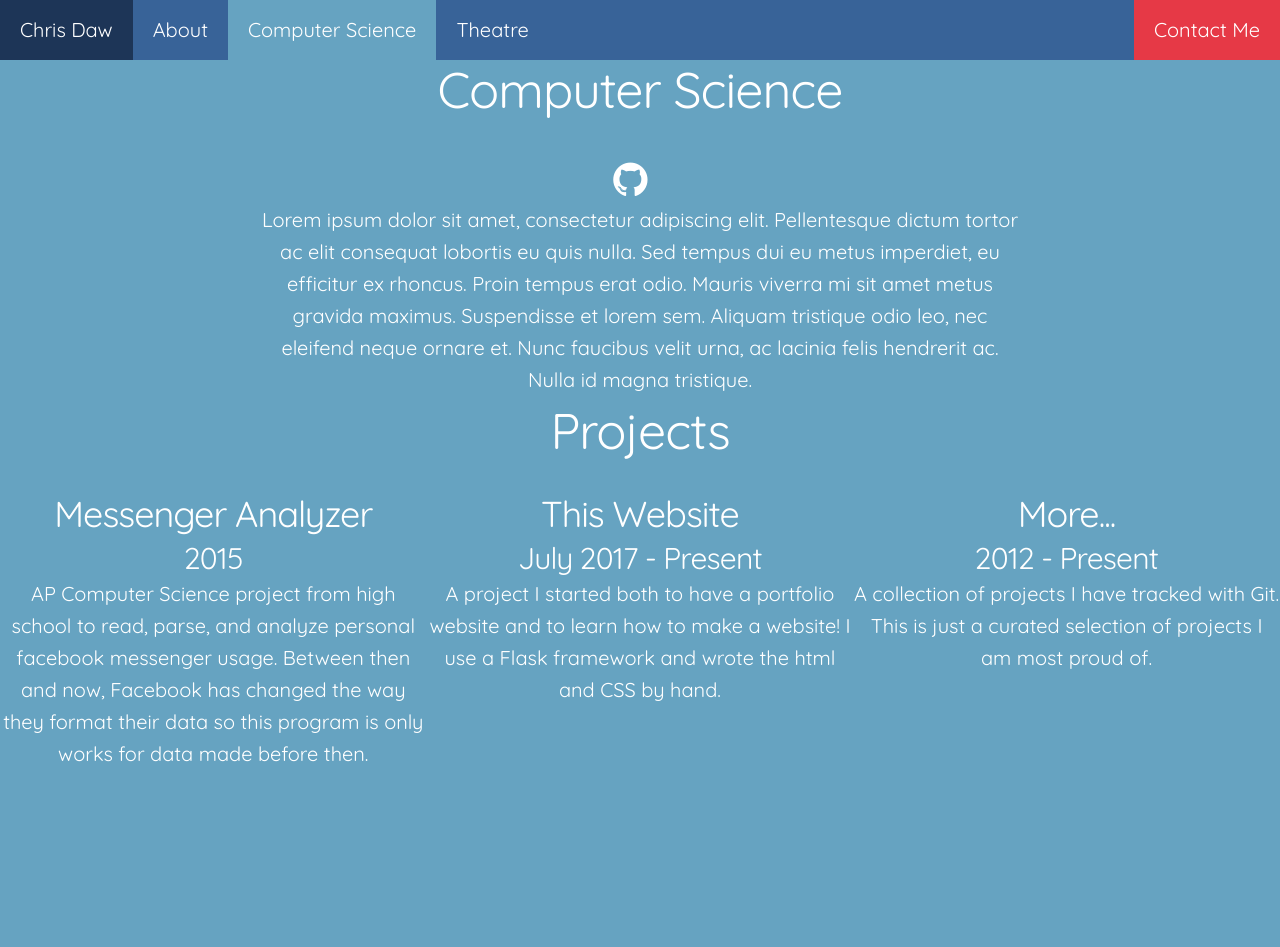
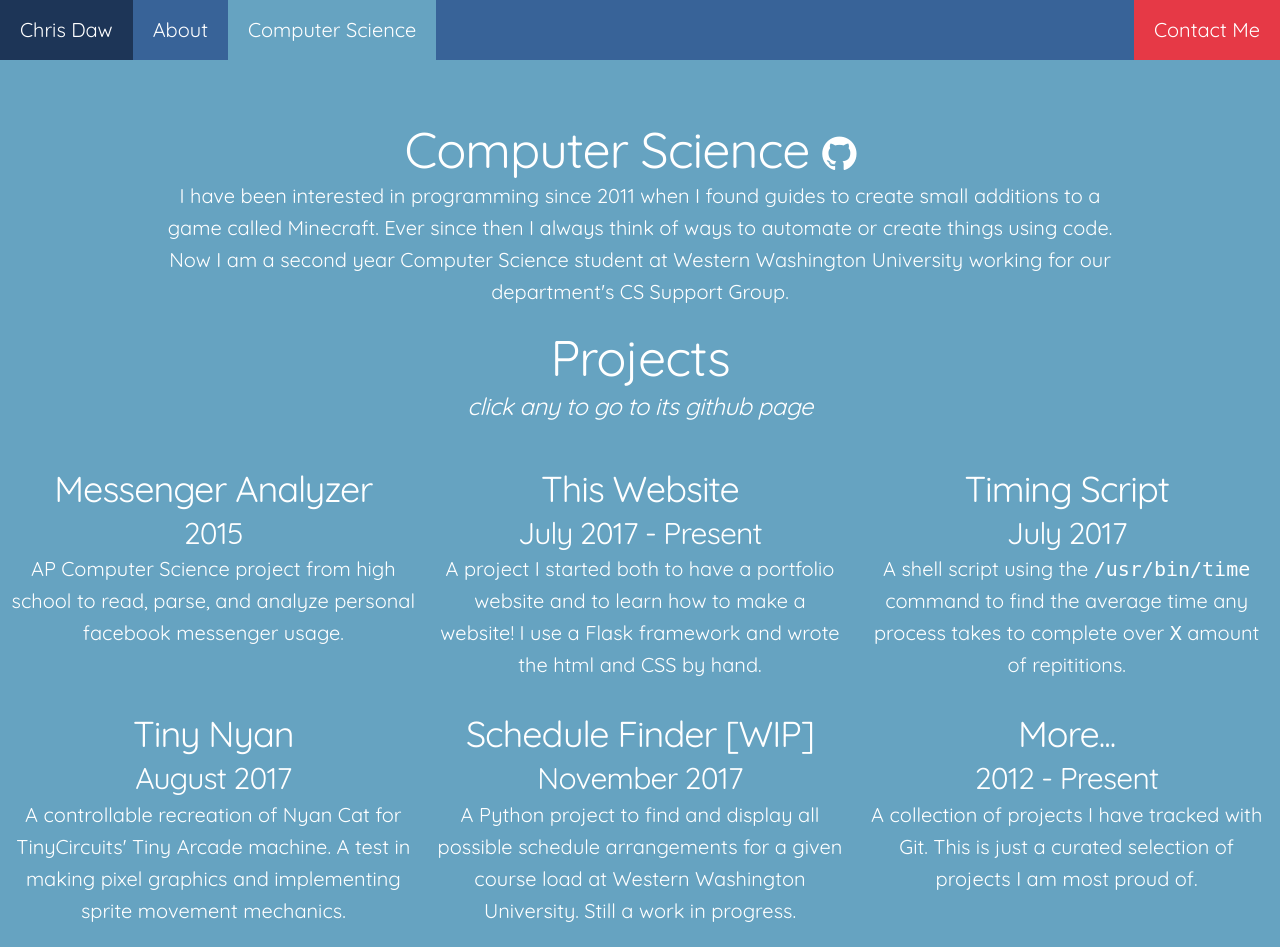
Before and after one commit to ChristopherDaw/chrisdaw.net, a Flask app: page /cs in a window 1280 px wide. Before the commit the page ends 762 px from the top, so only its background shows below. Run offline with Flask 2, Linux system fonts and the light colour scheme.

Commit message:
First final draft complete! Adding Theatre later.

```diff
--- a/static/style.css
+++ b/static/style.css
@@ -27,13 +27,12 @@ a {
   color: white; }
 
  .wrapper {
-   min-height: 100vh;
+
+   min-height: 100%;
    background-color: #66A3C1;
  }
 
- section {
-   background-color:
- }
+
 
 /* Menu Styling
 ––––––––––––––––––––––––457B9D–––––––––––––––––––––––––– */
@@ -126,8 +125,14 @@ div.about-content a {
 –––––––––––––––––––––––––––––––––––––––––––––––––– */
 .fa {
   margin-right: 2rem;
-  margin-top: 4rem;
+  margin-top: 2rem;
   font-size: 4rem; }
+
+h1 .fa{
+  margin-right: 2rem;
+  margin-top: 0;
+  font-size: 4rem;
+}
 
 a .fa {
   color: white;
@@ -187,7 +192,7 @@ a:hover .fa {
   transition: background-color 0.2s ease;
   background-color: #1D3557; }
 
-.test {
+.resume {
   margin-top: 1rem; }
 
 .summary, .work-exp {
@@ -280,32 +285,26 @@ div[class*="edu-"] h4 {
 /* CS Page Styling
 –––––––––––––––––––––––––––––––––––––––––––––––––– */
 .fill33 {
+  display: table-cell;
+  vertical-align: top;
   text-align: center;
   color: white;
   width: 33.33%;
-  height: 100%;
-  float: left;
+  height: inherit;
   overflow: hidden;
-  padding-top: 3rem;
-  transition: background-color 0.3s ease;
-  background-color: rgba(0,0,0,0);
-}
-
-.fill33:hover {
-  transition: background-color 0.3s ease;
-  background-color: rgba(255,255,255,0.1);
 }
 
 .csheader {
+  padding-top: 60px;
   text-align: center;
   color: white;
 }
 
 .projs {
+  padding-top: 2rem;
   color: white;
   text-align: center;
   bottom: 0;
-  position: fixed;
   width: 100%
 }
 
@@ -321,7 +320,7 @@ div[class*="edu-"] h4 {
 –––––––––––––––––––––––––––––––––––––––––––––––––– */
 .container {
   position: relative;
-  max-width: 60%;
+  max-width: 75%;
   box-sizing: border-box; }
 
 .column,
@@ -333,6 +332,22 @@ div[class*="edu-"] h4 {
 /* Mobile phone media query styling */
 @media screen and (max-width: 800px) {
   /* For mobile phones: */
+  .header {
+    padding-top: 20px;
+  }
+
+  .csheader {
+    padding-top: 10px;
+  }
+
+  .csheader p {
+    text-align: left;
+  }
+
+  .projs p{
+    text-align: left;
+  }
+
   .fa {
     margin: 1rem;
   }
@@ -346,18 +361,15 @@ div[class*="edu-"] h4 {
     max-width: 100%;
   }
 
-  .projs > div {
-    background-color: rgba(255,255,255,0.1);
-  }
-
   .projs:first-child > div {
     padding-top: 1rem;
   }
 
   .fill33{
+    display: block;
     float: none;
     width: 80%;
-
+    padding-bottom: 2rem;
   }
 
   [class*="column"] {
@@ -410,15 +422,33 @@ div[class*="edu-"] h4 {
   div[class*="edu-"] h4 {
     text-align: center; }
 
+  .work-theatre,
+  .work-cs {
+    padding-top: 1rem;
+    border-bottom: 1px white solid; }
+
+  .work-stanford {
+    padding-top: 1rem;
+  }
+
   .snapwidget-widget {
     width: 100%; }
 
   .tinkering img {
-    max-width: 100%; } }
-/* For devices larger than 550px */
+    max-width: 100%; }
+}
+/* For devices larger than 800px */
 @media (min-width: 800px) {
   .fill33 {
-    padding-bottom: 3rem;
+    padding: 1rem;
+    padding-bottom: 2rem;
+    transition: background-color 0.3s ease;
+    background-color: rgba(0,0,0,0);
+  }
+
+  .fill33:hover {
+    transition: background-color 0.3s ease;
+    background-color: rgba(255,255,255,0.1);
   }
 
   .container {
--- a/templates/cs.html
+++ b/templates/cs.html
@@ -45,9 +45,9 @@
         <a href="about#hobbies">Hobbies</a>
         <a href="about#awards">Accomplishments</a>
       </div></li>
-    <li class="active desktop"><a href="cs">Computer Science</a></li>
-    <li class="active mobile"><a href="cs">CS</a></li>
-    <li><a href="theatre">Theatre</a></li>
+    <li class="desktop"><a class="active" href="cs">Computer Science</a></li>
+    <li class="mobile"><a class="active" href="cs">CS</a></li>
+    <!--<li><a href="theatre">Theatre</a></li>-->
     <li class="last desktop"><a href="mailto:chris@chrisdaw.net">Contact Me</a></li>
     <li class="last mobile"><a href="mailto:chris@chrisdaw.net"><i class="fa fa-envelope"></i></a></li>
   </ul>
@@ -58,43 +58,71 @@
   <div class="container">
     <div class="row">
 
-      <div class="twelve columns csheader">
-        <h1>Computer Science</h1>
-        <h4><a href="https://github.com/ChristopherDaw" title="GitHub" target="_blank"><i class="fa fa-github"></i></a></h4>
-        <p>Lorem ipsum dolor sit amet, consectetur adipiscing elit. Pellentesque dictum tortor ac elit consequat lobortis eu quis nulla. Sed tempus dui eu metus imperdiet, eu efficitur ex rhoncus. Proin tempus erat odio. Mauris viverra mi sit amet metus gravida maximus. Suspendisse et lorem sem. Aliquam tristique odio leo, nec eleifend neque ornare et. Nunc faucibus velit urna, ac lacinia felis hendrerit ac. Nulla id magna tristique.</p>
+      <div class="twelve columns">
+        <h1>Computer Science <a href="https://github.com/ChristopherDaw" title="GitHub" target="_blank"><i class="fa fa-github"></i></a></h1>
+        <p>I have been interested in programming since 2011 when I found guides to create small additions to a game called Minecraft.
+        Ever since then I always think of ways to automate or create things using code.
+        Now I am a second year Computer Science student at Western Washington University working for our department's CS Support Group.</p>
 
       </div>
     </div>
   </div>
 </section>
+
 <section class="projs">
 
   <h1>Projects</h1>
+  <h5><i>click any to go to its github page</i></h5><br>
   <div class="row">
-      <a href="https://github.com/ChristopherDaw/fbMessageAnalyzer" title="Facebook Message Analyzer" target="_blank">
-        <div class="fill33">
+    <a class="fill33" href="https://github.com/ChristopherDaw/fbMessageAnalyzer" title="Facebook Message Analyzer" target="_blank">
+
         <h3>Messenger Analyzer</h3>
         <h4>2015</h4>
-          <p>AP Computer Science project from high school to read, parse, and analyze personal facebook messenger usage. Between then and now, Facebook has changed the way they format their data so this program is only works for data made before then.</p>
-        </div>
+        <p>AP Computer Science project from high school to read, parse, and analyze personal facebook messenger usage.</p>
+
     </a>
-      <a href="https://github.com/ChristopherDaw/chrisdaw.net" title="Website" target="_blank">
-        <div class="fill33">
+    <a class="fill33" href="https://github.com/ChristopherDaw/chrisdaw.net" title="Website" target="_blank">
+
         <h3>This Website</h3>
         <h4>July 2017 - Present</h4>
         <p>A project I started both to have a portfolio website and to learn how to make a website! I use a Flask framework and wrote the html and CSS by hand.</p>
+
+    </a>
+    <a class="fill33" href="https://github.com/ChristopherDaw/TimingScript" title="Github" target="_blank">
+
+        <h3>Timing Script</h3>
+        <h4>July 2017</h4>
+        <p>A shell script using the <code>/usr/bin/time</code> command to find the average time any process takes to complete over <code>X</code> amount of repititions.</p>
+
+    </a>
   </div>
+  <div class="row">
+    <a class="fill33" href="https://github.com/ChristopherDaw/TinyNyan" title="Facebook Message Analyzer" target="_blank">
+
+        <h3>Tiny Nyan</h3>
+        <h4>August 2017</h4>
+        <p>A controllable recreation of Nyan Cat for TinyCircuits' Tiny Arcade machine. A test in making pixel graphics and implementing sprite movement mechanics.</p>
+
     </a>
-      <a href="https://github.com/ChristopherDaw/" title="Github" target="_blank">
-        <div class="fill33">
+    <a class="fill33" href="https://github.com/ChristopherDaw/schedulefinder" title="Website" target="_blank">
+
+        <h3>Schedule Finder [WIP]</h3>
+        <h4>November 2017</h4>
+        <p>A Python project to find and display all possible schedule arrangements for a given course load at Western Washington University. Still a work in progress.</p>
+
+    </a>
+    <a class="fill33" href="https://github.com/ChristopherDaw/" title="Github" target="_blank">
+
         <h3>More...</h3>
         <h4>2012 - Present</h4>
         <p>A collection of projects I have tracked with Git.  This is just a curated selection of projects I am most proud of.</p>
-        </div>
+
     </a>
   </div>
 
+
 </section>
 </div>
+
 </body>
 </html>
```
Also changed, not shown: templates/about.html (+12 -11 lines), templates/index.html (+6 -3 lines), templates/theatre.html (+8 -7 lines). Lines whose indentation alone changed are shown as unchanged.
